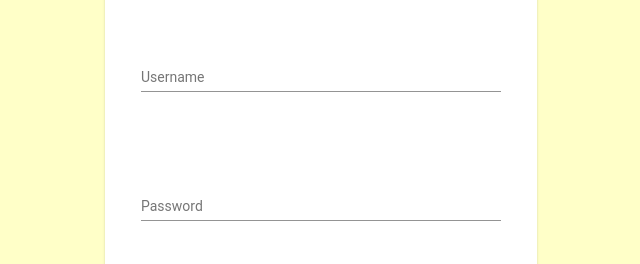
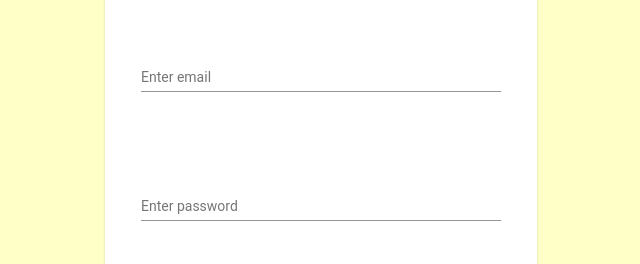
Before and after one commit to jessejamesblack/angular_frontend, an Angular app: page /login in a window 1280 px wide. Shown: the part 263-527 px from the top of the page, without its empty margins (319-959 px from the left). Built offline with nearby package versions, Linux system fonts and the light colour scheme.

Commit message:
form validation

```diff
--- a/src/app/login/login.component.html
+++ b/src/app/login/login.component.html
@@ -5,21 +5,28 @@
       <form [formGroup]="form" (click)="login()">
         <mat-form-field>
           <input
-            type="text"
+            type="email"
             matInput
-            placeholder="Username"
-            formControlName="username"
+            placeholder="Enter email"
+            formControlName="email"
+            ngModel
+            email
           />
         </mat-form-field>
+        <div class="errors" *ngIf="email.errors">
+          Please enter a valid email
+        </div>
         <mat-form-field>
           <input
             type="password"
             matInput
-            placeholder="Password"
+            placeholder="Enter password"
             formControlName="password"
           />
         </mat-form-field>
-
+        <div class="errors" *ngIf="password.errors">
+          Please enter a valid password
+        </div>
         <div class="button">
           <button mat-raised-button color="primary">Login</button>
         </div>
--- a/src/app/login/login.component.scss
+++ b/src/app/login/login.component.scss
@@ -23,6 +23,10 @@ mat-card {
   height: 400px;
 }
 
+.errors {
+  color: red;
+}
+
 .button {
   display: flex;
   justify-content: flex-end;
--- a/src/app/login/login.component.ts
+++ b/src/app/login/login.component.ts
@@ -1,5 +1,5 @@
 import { Component, OnInit} from '@angular/core';
-import { FormGroup, FormControl } from '@angular/forms';
+import { FormGroup, FormControl, Validators } from '@angular/forms';
 
 @Component({
   selector: 'app-login',
@@ -8,9 +8,20 @@ import { FormGroup, FormControl } from '@angular/forms';
 })
 export class LoginComponent implements OnInit {
   form: FormGroup = new FormGroup({
-    username: new FormControl(''),
-    password: new FormControl(''),
+    email: new FormControl('', Validators.email),
+    password: new FormControl('', Validators.pattern('[ -~]')),
   });
+
+  get email() {
+    return this.form.controls['email'];
+  }
+
+  get password() {
+    return this.form.controls['password'];
+  }
+
+
+  error: string = '';
 
   constructor() {}
 
```
